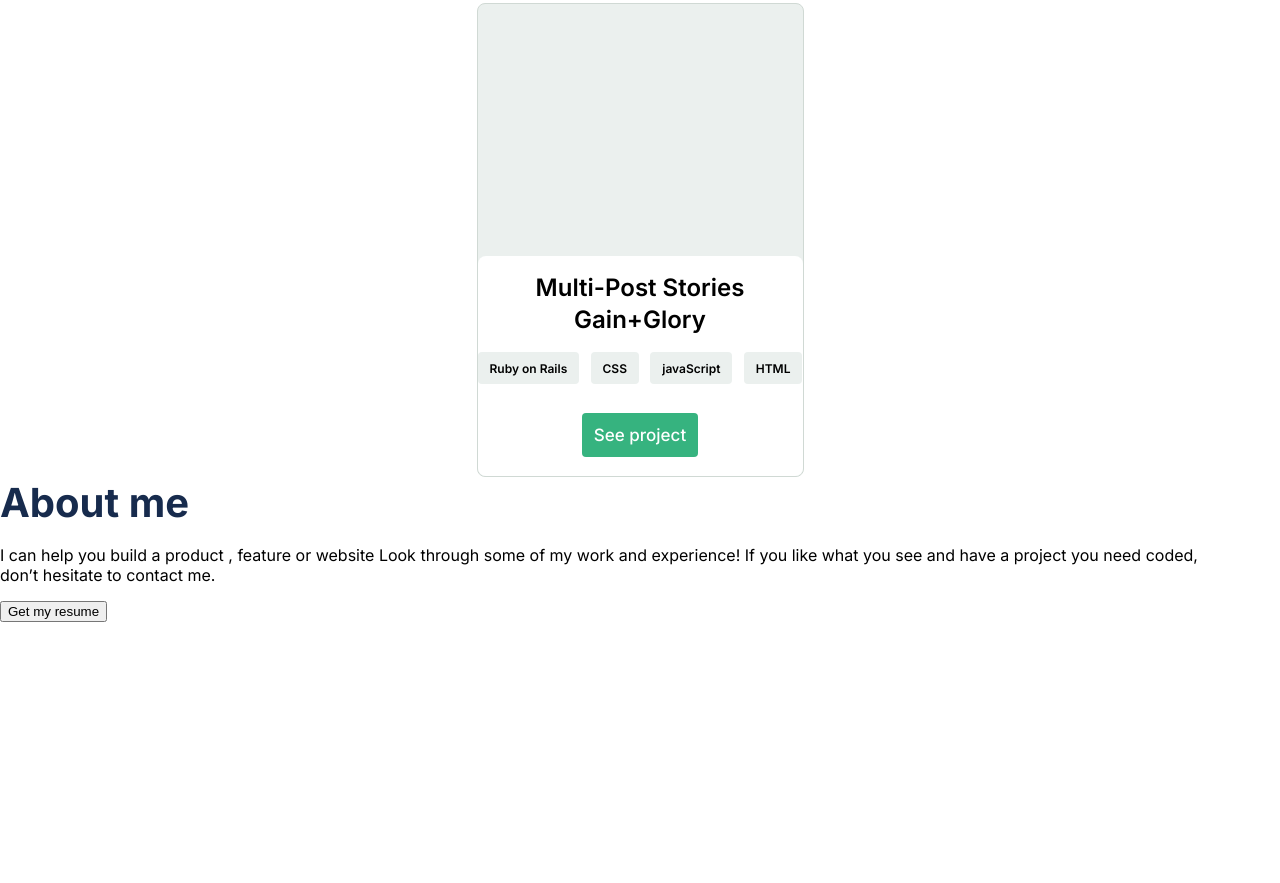
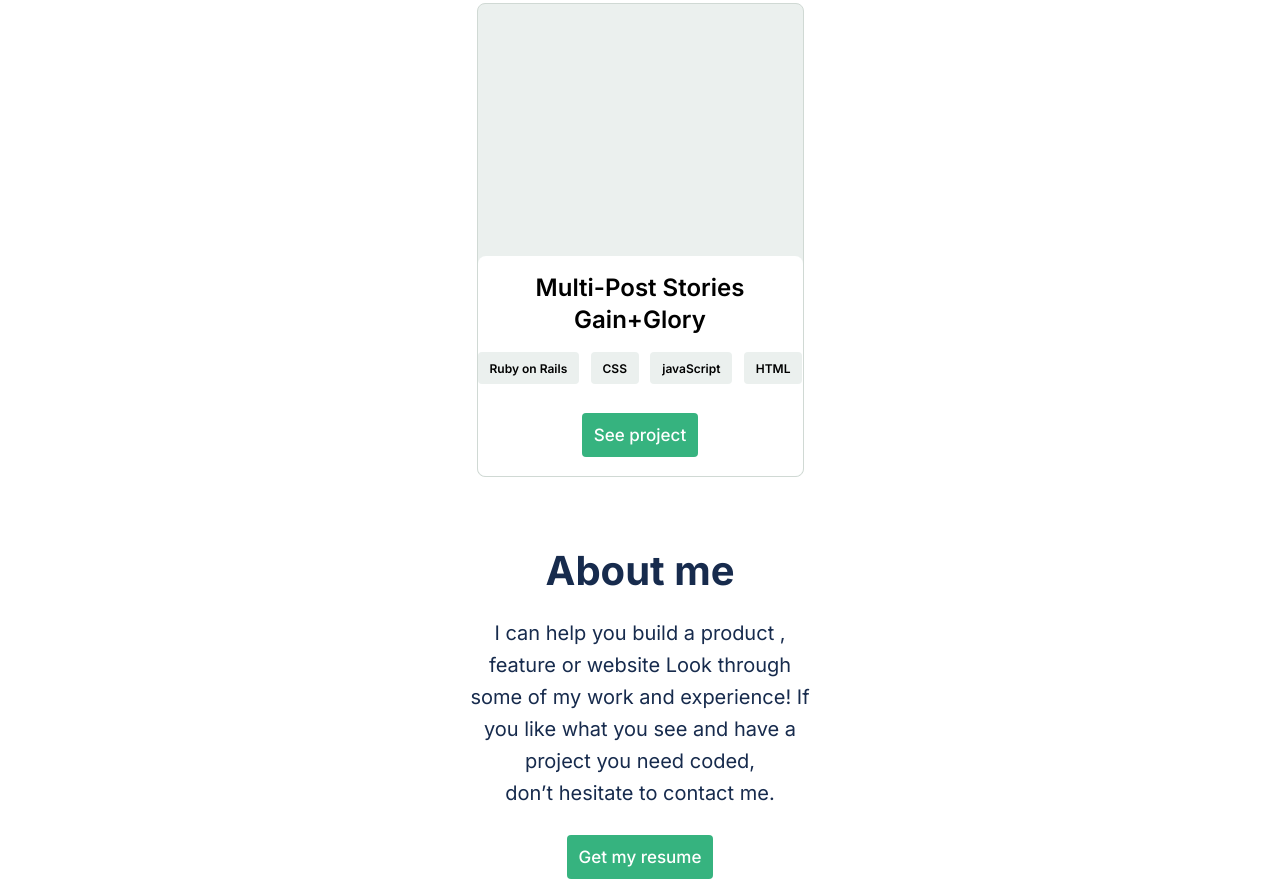
Before and after one commit to IsmaelMastronardi/Portfolio, a website: page index.html in a window 1280 px wide. Shown: the part 3830-4713 px from the top of the page. Before the commit the page ends 4452 px from the top, so only its background shows below. Drawn offline with Linux system fonts and the light colour scheme.

Commit message:
add aboutme article in index.html-add styles for aboutme article in aboutme.css

```diff
--- a/aboutme.css
+++ b/aboutme.css
@@ -0,0 +1,31 @@
+.aboutMeSection {
+  display: grid;
+  grid-template-rows: 48px 194px 48px;
+  gap: 24px;
+  text-align: center;
+  justify-items: center;
+  margin-top: 68px;
+  margin-bottom: 59px;
+}
+
+.aboutMeInfo {
+  color: rgba(23, 43, 77, 1);
+  font-size: 20px;
+  width: 351px;
+  margin-top: 0;
+  margin-bottom: 0;
+  font-family: 'Inter', sans-serif;
+  font-weight: 400;
+  line-height: 32px;
+}
+
+.getResumeButton {
+  font-family: 'Inter', sans-serif;
+  border: none;
+  border-radius: 4px;
+  background-color: rgba(54, 179, 127, 1);
+  color: white;
+  font-weight: 500;
+  font-size: 17px;
+  padding: 12px;
+}
--- a/index.html
+++ b/index.html
@@ -297,22 +297,20 @@
                 </div>
             </article>
         </section>
-        <section class="aboutMeSection">
-            <article>
+        <article class="aboutMeSection">
             <h2>
                  About me
             </h2>
-                <p>
+            <p class="aboutMeInfo">
                 I can help you build a product , feature or website Look through some of my work and experience! If you like what you see and have a project you need coded,
                 <br/>don’t hesitate to contact me.
             </p>
             <div>
-                    <button>
+                <button class="getResumeButton">
                      Get my resume
                 </button>
             </div>
         </article>
-        </section>
 
     </main>
 </body>
```
Lines whose indentation alone changed are shown as unchanged.
